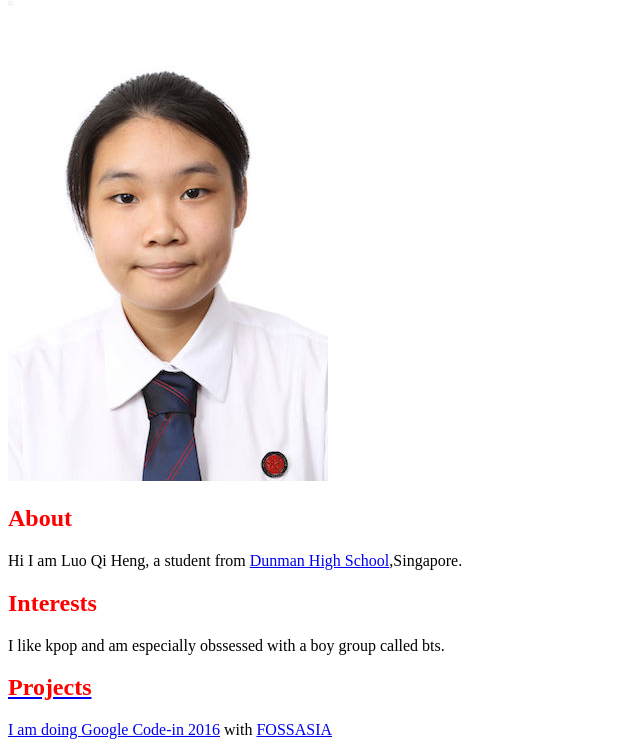
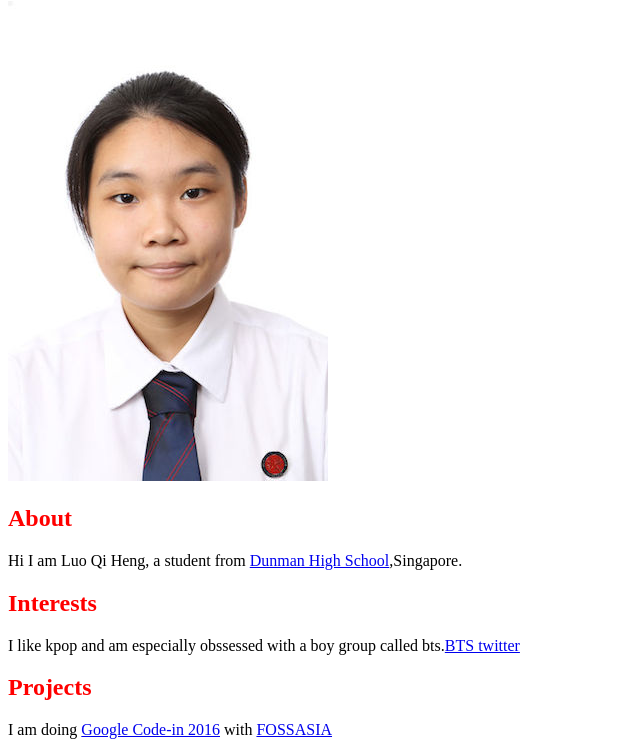
Before and after one commit to dhs17y2gluoqiheng/dhs17y2gluoqiheng.github.io, a plain HTML site: page index.html in a window 1280 px wide. Shown: the part 79-834 px from the top of the page, without its empty margins (0-640 px from the left). Drawn offline with Linux system fonts and the light colour scheme.

Commit message:
Update index.html

```diff
--- a/index.html
+++ b/index.html
@@ -10,7 +10,7 @@
     <h2>About</h2>
     <p> Hi I am Luo Qi Heng, a student from <a href="http://www.dunmanhigh.moe.edu.sg">Dunman High School</a>,Singapore.</p>
     <h2>Interests</h2>
-    <p>I like kpop and am especially obssessed with a boy group called bts.<a href="https://twitter.com/BTS_twt?ref_src=twsrc%5Egoogle%7Ctwcamp%5Eserp%7Ctwgr%5Eauthor"></p>
+    <p>I like kpop and am especially obssessed with a boy group called bts.<a href="https://twitter.com/BTS_twt?ref_src=twsrc%5Egoogle%7Ctwcamp%5Eserp%7Ctwgr%5Eauthor">BTS twitter</a></p>
     <h2>Projects</h2>
     <p>I am doing <a href="http://codein.withgoogle.com">Google Code-in 2016</a> with <a href="http://Fossasia.org">FOSSASIA</a></p>
   </body>
```
